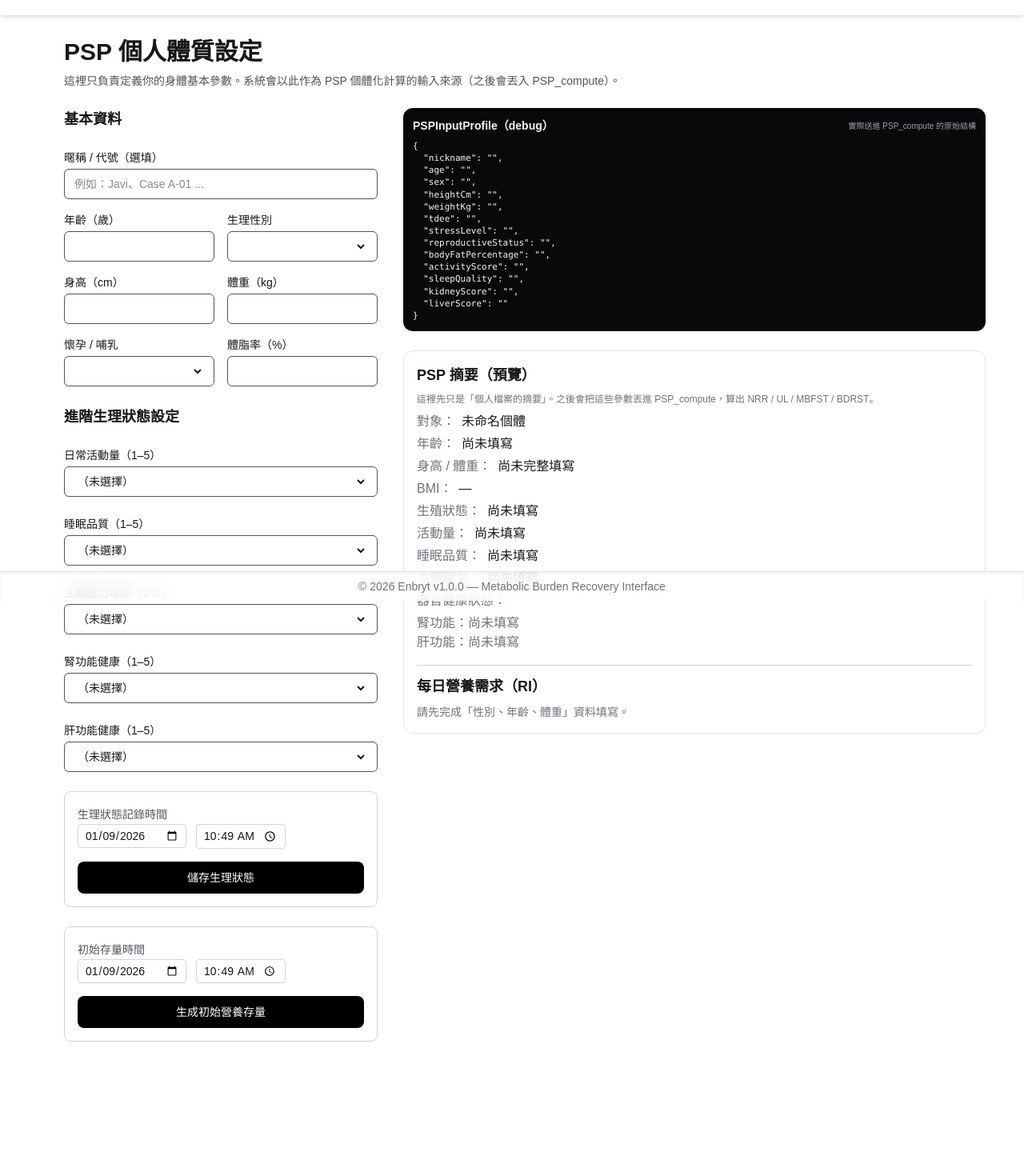
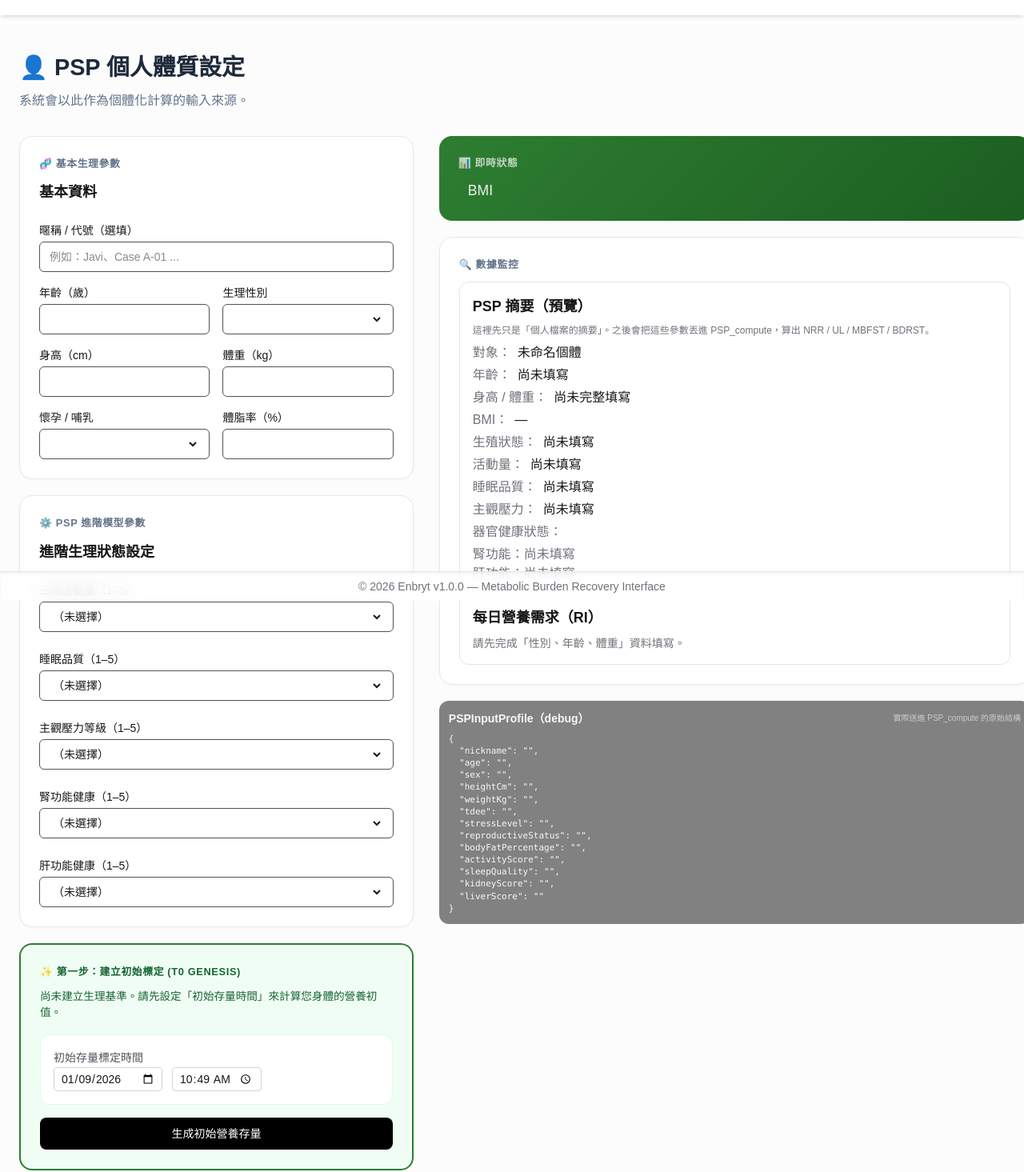
Before and after one commit to hastalavic/mbripoc, a Next.js app: page /PSP in a window 1280 px wide. Shown: the part 49-1514 px from the top of the page at 80% size. Before the commit the page ends 1417 px from the top, so only its background shows below. Built offline with nearby package versions, Linux system fonts and the light colour scheme.

Commit message:
調整 PSP 的排版

```diff
--- a/app/(Pages)/PSP/page.tsx
+++ b/app/(Pages)/PSP/page.tsx
@@ -1,96 +1,108 @@
-// app/(Pages)/PSP/page.tsx
-
 "use client";
 
 import MBRI, { ProfileFormState, defaultProfile } from "@/app/Barrel";
 import { useState } from "react";
 import ButtonStartPointStateGenerator from "@/app/(Pages)/PSP/components/ButtonStartPointStateGenerator.component";
+import useStartPointHistory from "@/app/(Pages)/PSP/hooks/useStartPointHistory.hook";
 
 export default function BioSetupPage() {
   const [form, setForm] = useState<ProfileFormState>(defaultProfile);
   const [pspTimestamp, setPspTimestamp] = useState<string>("");
   const [startPointTimestamp, setStartPointTimestamp] = useState<string>("");
 
-  /** * 1. 處理本地儲存邏輯
-   * 從中解構出 updateOfficialSnapshot，用來在按下儲存鈕時更新正式快照
-   */
-  const {
-    updateOfficialSnapshot,
-    reset: resetLocalStorage
-  } = MBRI.usePSPLocalStorage(form, setForm, defaultProfile);
+  // 1. 取得更新正式基準的方法
+  const { updateOfficialSnapshot } = MBRI.usePSPLocalStorage(form, setForm, defaultProfile);
 
-  /** * 2. 處理表單更新邏輯
-   */
+  // 2. 取得初始存量歷史，用來判斷是否為新用戶
+  const { history } = useStartPointHistory();
+
+  // 3. 表單更新邏輯
   const { update, updateNumber, resetProfile } = MBRI.usePSPForm(form, setForm);
-
-  /** * 3. 計算即時 BMI 預覽
-   */
   const bmi = MBRI.computeBMI(form.heightCm, form.weightKg);
 
+  // 關鍵判斷：如果 history 陣列是空的，代表還沒做過 T0 Genesis 標定
+  const hasNoT0 = history.length === 0;
+
+  // 樣式定義
+  const cardStyle: React.CSSProperties = {
+    background: "#ffffff", borderRadius: "16px", padding: "24px",
+    marginBottom: "20px", border: "1px solid #e2e8f0", boxShadow: "0 2px 4px rgba(0,0,0,0.02)"
+  };
+  const sectionLabelStyle: React.CSSProperties = {
+    fontSize: "0.8rem", color: "#64748b", fontWeight: 600,
+    textTransform: "uppercase", letterSpacing: "0.05em", marginBottom: "12px",
+    display: "flex", alignItems: "center", gap: "8px"
+  };
+
   return (
-    <div className="min-h-screen flex flex-col">
-      <main className="flex-1 w-full max-w-6xl mx-auto px-4 py-4">
+    <div className="min-h-screen" style={{ background: "#fcfcfc" }}>
+      <main className="max-w-7xl mx-auto px-6 py-8">
+        <div style={{ marginBottom: "32px" }}>
+          <h1 style={{ fontSize: "1.8rem", color: "#1e293b", fontWeight: 800 }}>👤 PSP 個人體質設定</h1>
+          <p style={{ color: "#64748b", marginTop: "8px" }}>系統會以此作為個體化計算的輸入來源。</p>
+        </div>
 
-        <MBRI.PageTitleBlock
-          title="PSP 個人體質設定"
-          description="這裡只負責定義你的身體基本參數。系統會以此作為 PSP 個體化計算的輸入來源（之後會丟入 PSP_compute）。"
-        />
+        <div className="grid grid-cols-1 md:grid-cols-[40%_60%] gap-8">
+          <div className="space-y-6">
+            <div style={cardStyle}>
+              <div style={sectionLabelStyle}>🧬 基本生理參數</div>
+              <MBRI.ProfileSettingsForm form={form} update={update} updateNumber={updateNumber} resetProfile={resetProfile} />
+            </div>
 
-        <div className="grid grid-cols-1 md:grid-cols-[35%_65%] gap-8">
+            <div style={cardStyle}>
+              <div style={sectionLabelStyle}>⚙️ PSP 進階模型參數</div>
+              <MBRI.PSPForm form={form} update={update} />
+            </div>
 
-          {/* 左欄：基本資料 + PSPForm */}
-          <div className="space-y-6">
-            <MBRI.ProfileSettingsForm
-              form={form}
-              update={update}
-              updateNumber={updateNumber}
-              resetProfile={resetProfile}
-            />
-            <MBRI.PSPForm
-              form={form}
-              update={update}
-            />
-
-            {/* 生理狀態儲存區塊 */}
-            <div className="border border-zinc-300 rounded-lg p-4 space-y-4">
-              <MBRI.DateTimePicker
-                label="生理狀態記錄時間"
-                value={pspTimestamp}
-                onChange={setPspTimestamp}
-              />
-              {/* 關鍵修正：傳入 onSaved 回呼。
-                這會讓按鈕在完成資料庫寫入後，同步執行 localStorage 的正式快照更新。
-              */}
+            {/* --- 核心邏輯切換區 --- */}
+            {hasNoT0 ? (
+              /* 🟢 模式 A：引導用戶建立起始點 (T0) */
+              <div style={{ ...cardStyle, border: "2px solid #2E7D32", background: "#f0fdf4" }}>
+                <div style={{ ...sectionLabelStyle, color: "#166534" }}>✨ 第一步：建立初始標定 (T0 Genesis)</div>
+                <p style={{ fontSize: "0.85rem", color: "#166534", marginBottom: "16px" }}>
+                  尚未建立生理基準。請先設定「初始存量時間」來計算您身體的營養初值。
+                </p>
+                <div style={{ background: "#fff", padding: "16px", borderRadius: "12px", border: "1px solid #dcfce7", marginBottom: "16px" }}>
+                  <MBRI.DateTimePicker label="初始存量標定時間" value={startPointTimestamp} onChange={setStartPointTimestamp} />
+                </div>
+                <ButtonStartPointStateGenerator form={form} timestamp={startPointTimestamp} />
+              </div>
+            ) : (
+              /* 🔵 模式 B：基準已存在，僅顯示生理狀態更新 (Tn) */
+              <div style={{ ...cardStyle, background: "#f8fafc", borderColor: "#cbd5e1" }}>
+                <div style={sectionLabelStyle}>🔄 生理狀態定期更新 (Tn)</div>
+                <p style={{ fontSize: "0.85rem", color: "#64748b", marginBottom: "16px" }}>
+                  初始基準已建立。若目前生理數據有變動，請在此儲存更新後的正式快照。
+                </p>
+                <div style={{ background: "#fff", padding: "16px", borderRadius: "12px", border: "1px solid #edf2f7", marginBottom: "16px" }}>
+                  <MBRI.DateTimePicker label="生理狀態記錄時間" value={pspTimestamp} onChange={setPspTimestamp} />
+                </div>
                 <MBRI.ButtonSavePSP
                   form={form}
                   timestamp={pspTimestamp}
                   onSaved={() => {
                     updateOfficialSnapshot();
-                  alert("✅ 生理基準已正式更新！DBSG 繪圖基準已同步。");
+                    alert("✅ 生理基準已正式更新！");
                   }}
                 />
               </div>
+            )}
+          </div>
 
-            {/* 初始存量生成區塊 */}
-            <div className="space-y-4 border border-zinc-300 rounded-lg p-4">
-              <MBRI.DateTimePicker
-                label="初始存量時間"
-                value={startPointTimestamp}
-                onChange={setStartPointTimestamp}
-              />
-              <ButtonStartPointStateGenerator
-                form={form}
-                timestamp={startPointTimestamp}
-              />
+          <div className="space-y-6">
+            <div style={{ ...cardStyle, background: "linear-gradient(135deg, #2E7D32 0%, #1B5E20 100%)", color: "#fff", border: "none" }}>
+              <div style={{ ...sectionLabelStyle, color: "rgba(255,255,255,0.7)" }}>📊 即時狀態</div>
+              <div style={{ display: "flex", alignItems: "baseline", gap: "12px" }}>
+                <span style={{ fontSize: "2.8rem", fontWeight: 900 }}>{bmi}</span>
+                <span style={{ fontSize: "1.1rem", opacity: 0.9 }}>BMI</span>
               </div>
             </div>
-
-          {/* 右欄：Debug + Summary */}
-          <div className="space-y-6">
-            <MBRI.MBRIDebugPanel form={form} />
+            <div style={cardStyle}>
+              <div style={sectionLabelStyle}>🔍 數據監控</div>
               <MBRI.PSPSummaryAndDebug form={form} bmi={bmi} />
             </div>
-
+            <div style={{ opacity: 0.5 }}><MBRI.MBRIDebugPanel form={form} /></div>
+          </div>
         </div>
       </main>
       <MBRI.Spacing size={50} />
```
Lines whose indentation alone changed are shown as unchanged.
